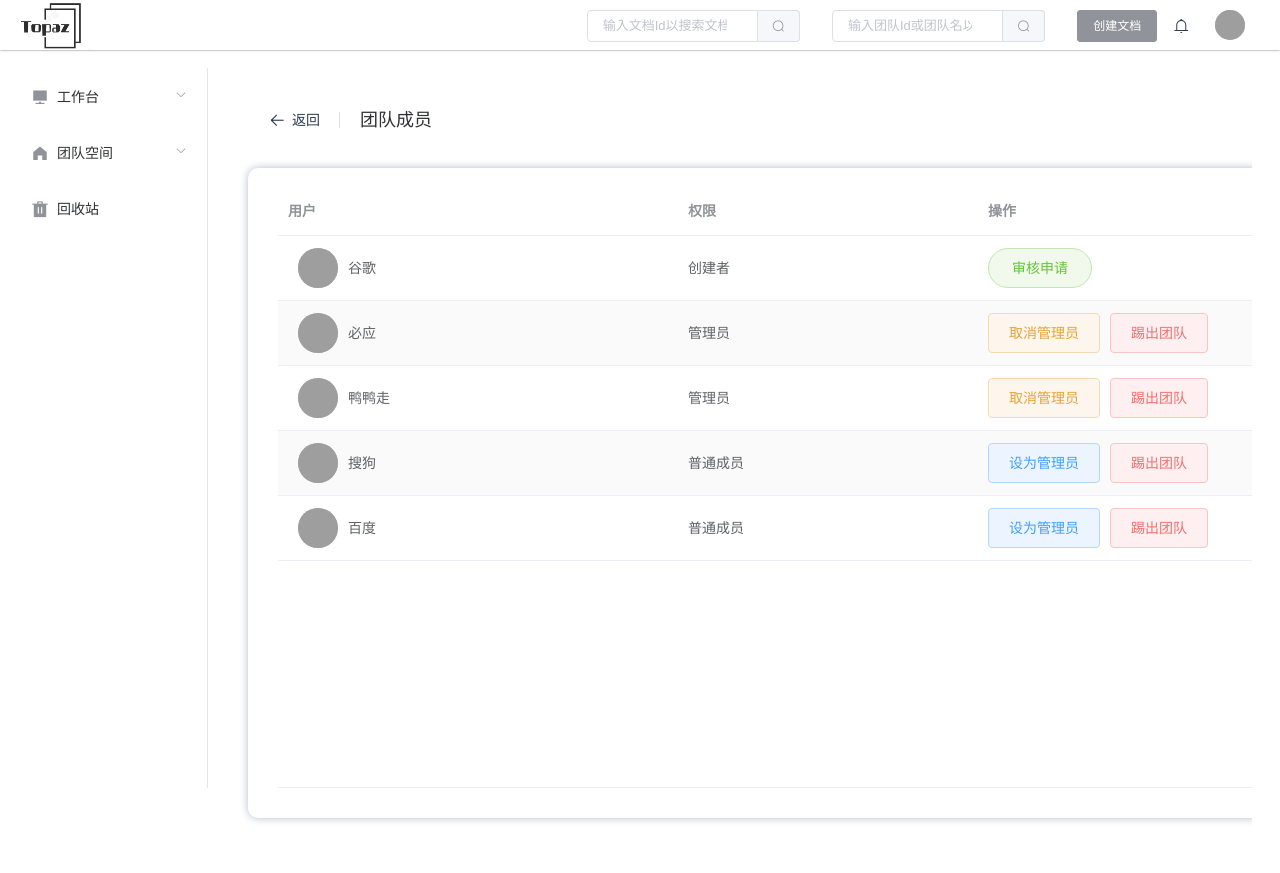
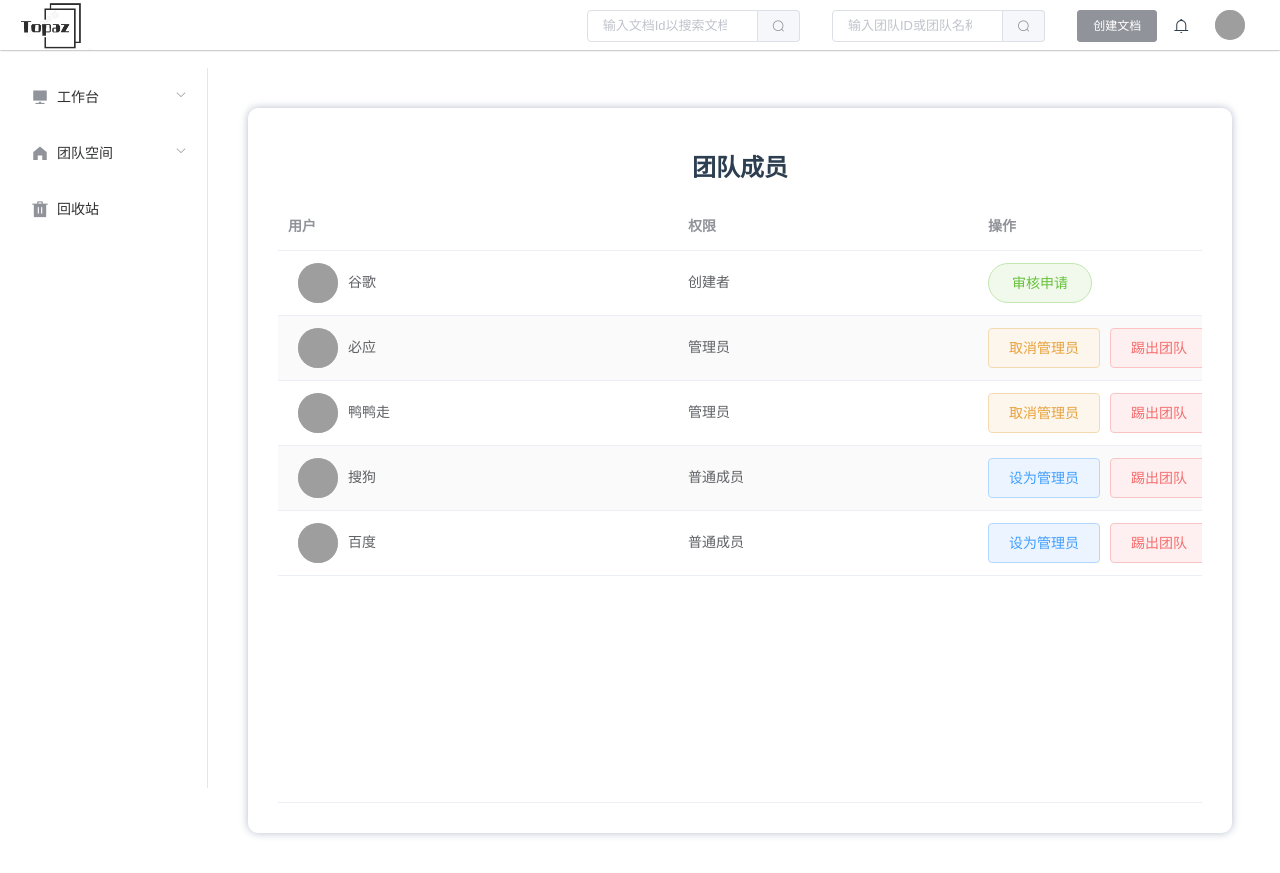
Before and after one commit to HolmiumTS/TopazFrontend, a Vue app: page /team/member in a window 1280 px wide. Built offline with nearby package versions, Linux system fonts and the light colour scheme; grey boxes are pictures that could not be loaded; what mavon-editor would draw is missing.

Commit message:
fix bugs

```diff
--- a/src/components/Header.vue
+++ b/src/components/Header.vue
@@ -20,7 +20,7 @@
         <el-input
           style="margin: 10px 15%;width:100%;"
           v-model="sTeam"
-          placeholder="输入团队Id或团队名以搜索团队"
+          placeholder="输入团队ID或团队名称以搜索团队"
           clearable
           size="small"
         >
--- a/src/main.js
+++ b/src/main.js
@@ -244,16 +244,6 @@ export /**
 };
 
 export /**
- * 加入团队
- * @param {id, teamId}
- * 用户id, 团队id
- * @returns {result}
- * 是否成功
- */ const JoinTeam = (params) => {
-  return axios.post('/JoinTeam', params);
-};
-
-export /**
  * 退出团队
  * @param {id, teamId}
  * 用户id, 团队id
--- a/src/views/team/TeamDoc.vue
+++ b/src/views/team/TeamDoc.vue
@@ -1,6 +1,6 @@
 <template>
   <el-main>
-    <el-page-header :content="teamName"></el-page-header>
+    <h2>团队文档</h2>
   </el-main>
 </template>
 
--- a/src/views/team/TeamInfo.vue
+++ b/src/views/team/TeamInfo.vue
@@ -4,7 +4,7 @@
 <template>
   <el-container>
     <el-main class="teamInfo">
-      <el-page-header content="团队信息"></el-page-header>
+      <h2>团队信息</h2>
       <table border="0" cellspacing="20" style="margin:0 auto;">
         <tr>
           <td>团队名称：</td>
--- a/src/views/team/TeamMember.vue
+++ b/src/views/team/TeamMember.vue
@@ -5,10 +5,8 @@ TODO:
 
 <template>
   <el-container>
-    <el-header>
-      <el-page-header content="团队成员"></el-page-header>
-    </el-header>
     <el-main class="teamMember">
+      <h2>团队成员</h2>
       <el-table height="600" :data="memberInfo" stripe style="width: 100%">
         <el-table-column label="用户" width="400">
           <template slot-scope="scope">
```
